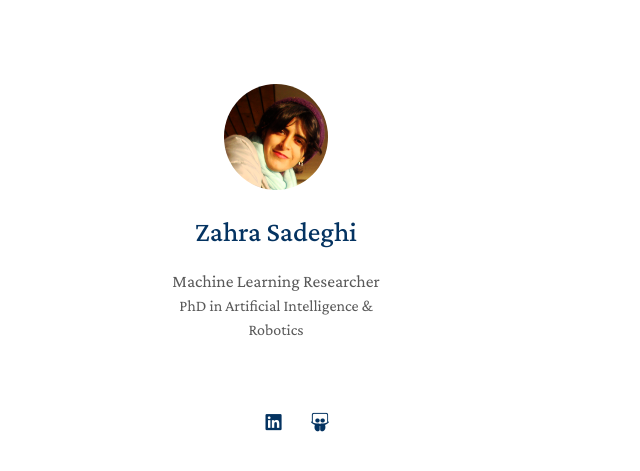
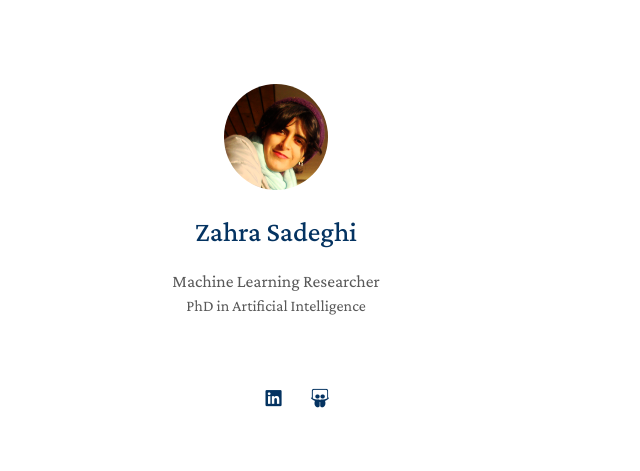
Before and after one commit to zahsa/zahsa.github.io, a Jekyll site: the page built from index.md, in a window 1280 px wide. Shown: the top 471 px of the page, without its empty margins (0-640 px from the left). Built offline with Jekyll 4.4.1, drawn with Linux system fonts in a browser that asks for light colours; nearby versions of some CDN libraries; a style sheet for code colours, icons or effects is not loaded.

Commit message:
Update _config.yml

```diff
--- a/_config.yml
+++ b/_config.yml
@@ -1,7 +1,7 @@
 # Basic Information
 title: Zahra Sadeghi
 position: Machine Learning Researcher
-affiliation: PhD in Artificial Intelligence & Robotics
+affiliation: PhD in Artificial Intelligence
 
 # email: yourname (at) example.edu
 
```
